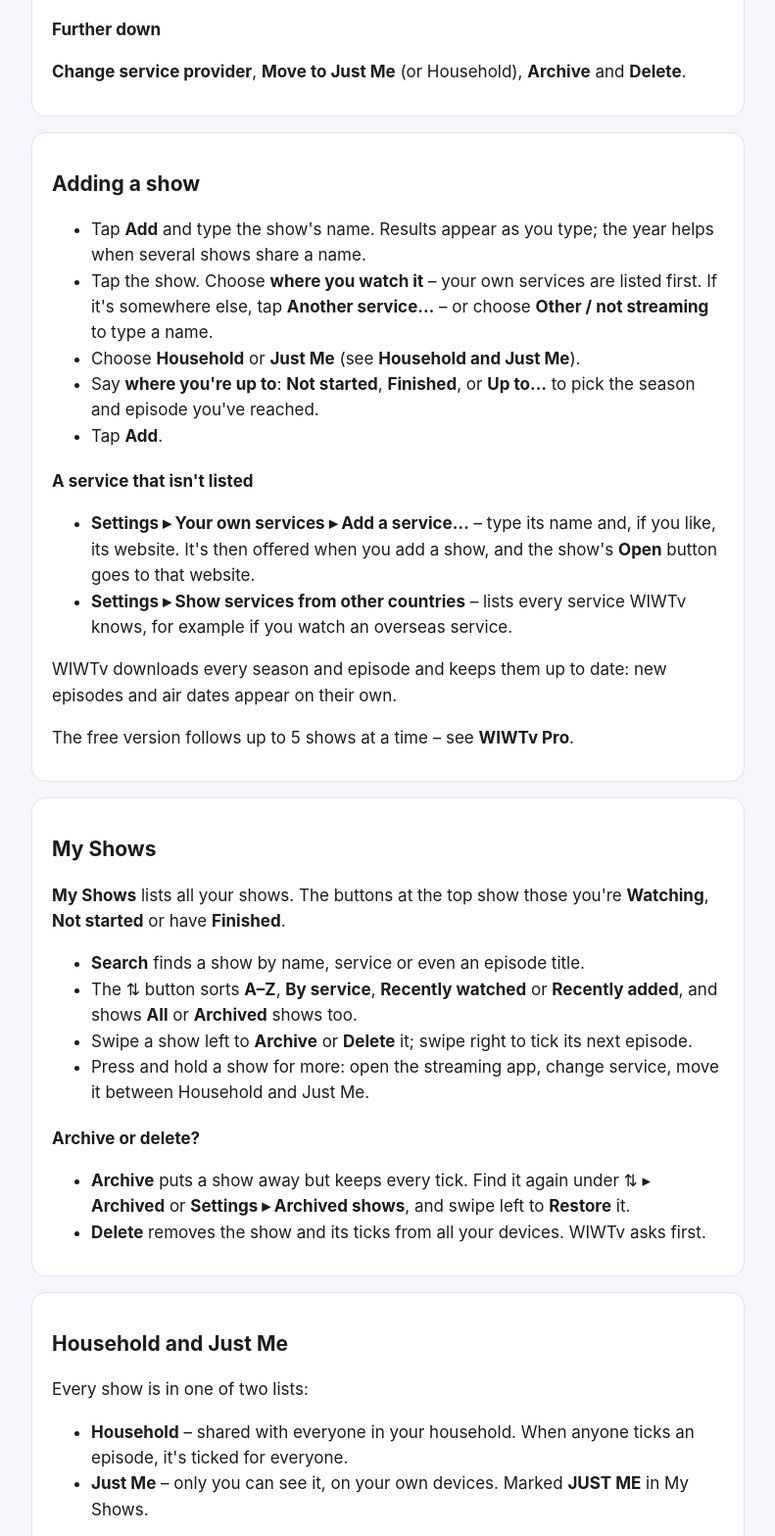
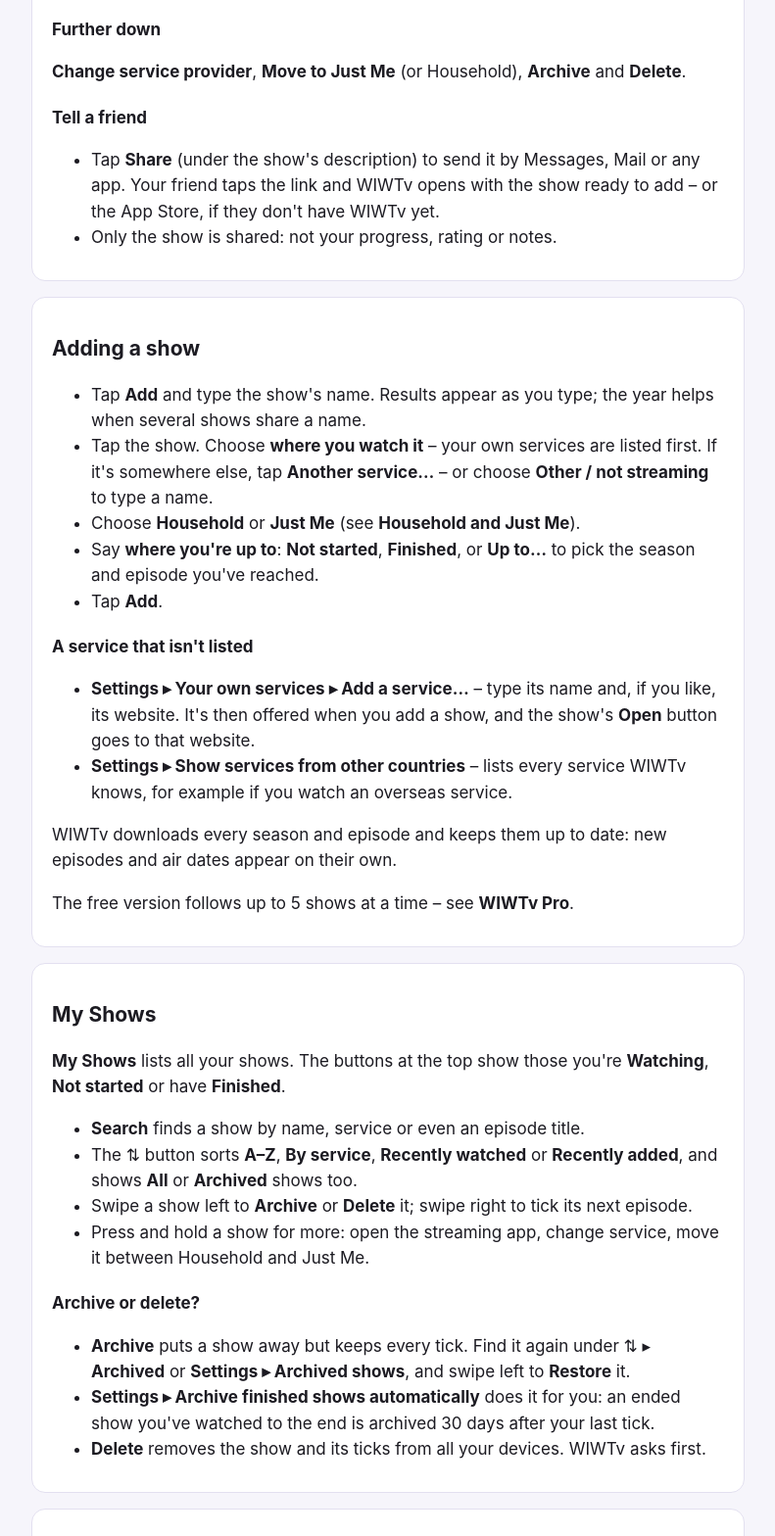
Before and after one commit to GaryAW/wiwtv-support, a plain HTML site: page help.html in a window 1280 px wide. Shown: the part 2477-4045 px from the top of the page at 98% size, without its empty margins (244-1035 px from the left). Drawn offline with Linux system fonts and the light colour scheme.

Commit message:
Update WIWTv support site

```diff
--- a/help.html
+++ b/help.html
@@ -86,6 +86,11 @@
 </ul>
 <h3>Further down</h3>
 <p><b>Change service provider</b>, <b>Move to Just Me</b> (or Household), <b>Archive</b> and <b>Delete</b>.</p>
+<h3>Tell a friend</h3>
+<ul>
+<li>Tap <b>Share</b> (under the show's description) to send it by Messages, Mail or any app. Your friend taps the link and WIWTv opens with the show ready to add – or the App Store, if they don't have WIWTv yet.</li>
+<li>Only the show is shared: not your progress, rating or notes.</li>
+</ul>
 </section>
 <section class="card" id="help-04-adding"><h2>Adding a show</h2>
 <ul>
@@ -114,6 +119,7 @@
 <h3>Archive or delete?</h3>
 <ul>
 <li><b>Archive</b> puts a show away but keeps every tick. Find it again under ⇅ ▸ <b>Archived</b> or <b>Settings ▸ Archived shows</b>, and swipe left to <b>Restore</b> it.</li>
+<li><b>Settings ▸ Archive finished shows automatically</b> does it for you: an ended show you've watched to the end is archived 30 days after your last tick.</li>
 <li><b>Delete</b> removes the show and its ticks from all your devices. WIWTv asks first.</li>
 </ul>
 </section>
@@ -231,6 +237,6 @@
 <p>TV information from <b>TVmaze.com</b>, used under the Creative Commons Attribution-ShareAlike licence. The full privacy policy is on the support website.</p>
 </section>
 </main>
-<footer>WIWTv by Gary Wilkinson · TV information from <a href="https://www.tvmaze.com/">TVmaze.com</a> (CC BY-SA 4.0) · Updated 16 November 2026</footer>
+<footer>WIWTv by Gary Wilkinson · TV information from <a href="https://www.tvmaze.com/">TVmaze.com</a> (CC BY-SA 4.0) · Updated 17 November 2026</footer>
 </body>
 </html>
```
Also changed, not shown: index.html (+1 -1 lines), privacy.html (+2 -2 lines).
